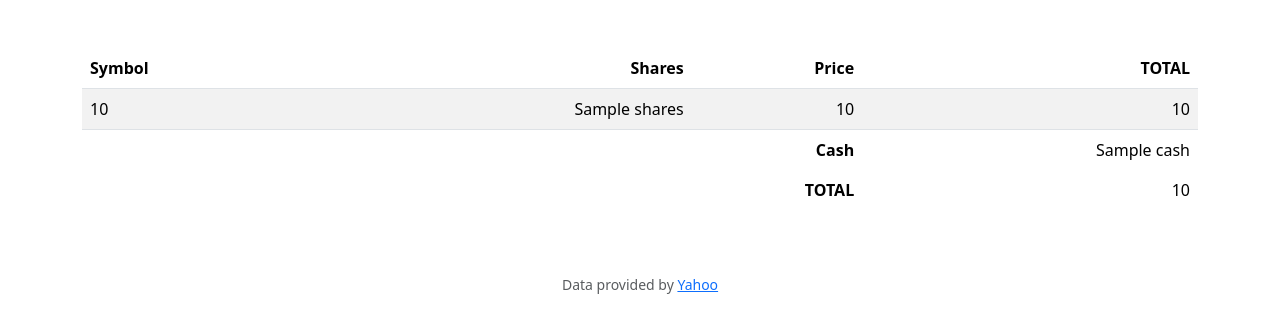
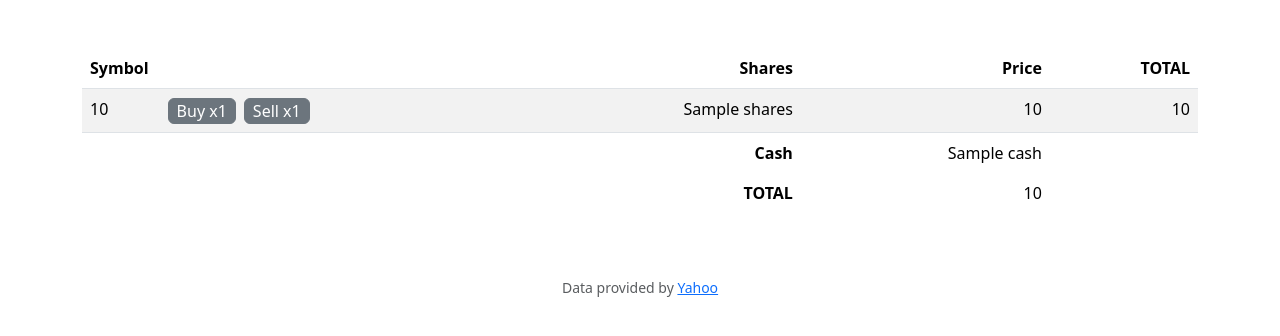
Before and after one commit to HabibMollah/flask-trading-simulator, a Flask app: template templates/index.html in a window 1280 px wide. Shown: the part 76-412 px from the top of the page. Run offline with Flask 3, Linux system fonts and the light colour scheme; the template is opened without the code that fills it: most values are stand-ins (such as "Sample title", 1, 10 or a date in 2020); some libraries are stand-ins or nearby versions.

Commit message:
add buy sell functionality from homepage

```diff
--- a/templates/index.html
+++ b/templates/index.html
@@ -3,7 +3,7 @@
 <table class="table table-striped">
   <thead>
     <tr class="text-end">
-      <th class="text-start">Symbol</th>
+      <th colspan="2" class="text-start">Symbol</th>
       <th>Shares</th>
       <th>Price</th>
       <th>TOTAL</th>
@@ -13,6 +13,22 @@
     {% for stock in stocks %}
     <tr class="text-end">
       <td class="text-start">{{ stock.symbol }}</td>
+      <td class="d-flex gap-2">
+        <form action="/buy" method="post">
+          <input type="hidden" name="symbol" value="{{ stock.symbol }}" />
+          <input type="hidden" name="shares" value="1" />
+          <button class="py-0 px-2 btn btn-secondary" type="submit">
+            Buy x1
+          </button>
+        </form>
+        <form action="/sell" method="post">
+          <input type="hidden" name="symbol" value="{{ stock.symbol }}" />
+          <input type="hidden" name="shares" value="1" />
+          <button class="py-0 px-2 btn btn-secondary" type="submit">
+            Sell x1
+          </button>
+        </form>
+      </td>
       <td>{{ stock.shares }}</td>
       <td>{{ stock.price }}</td>
       <td>{{ stock.total }}</td>
```
Also changed, not shown: finance.db.
